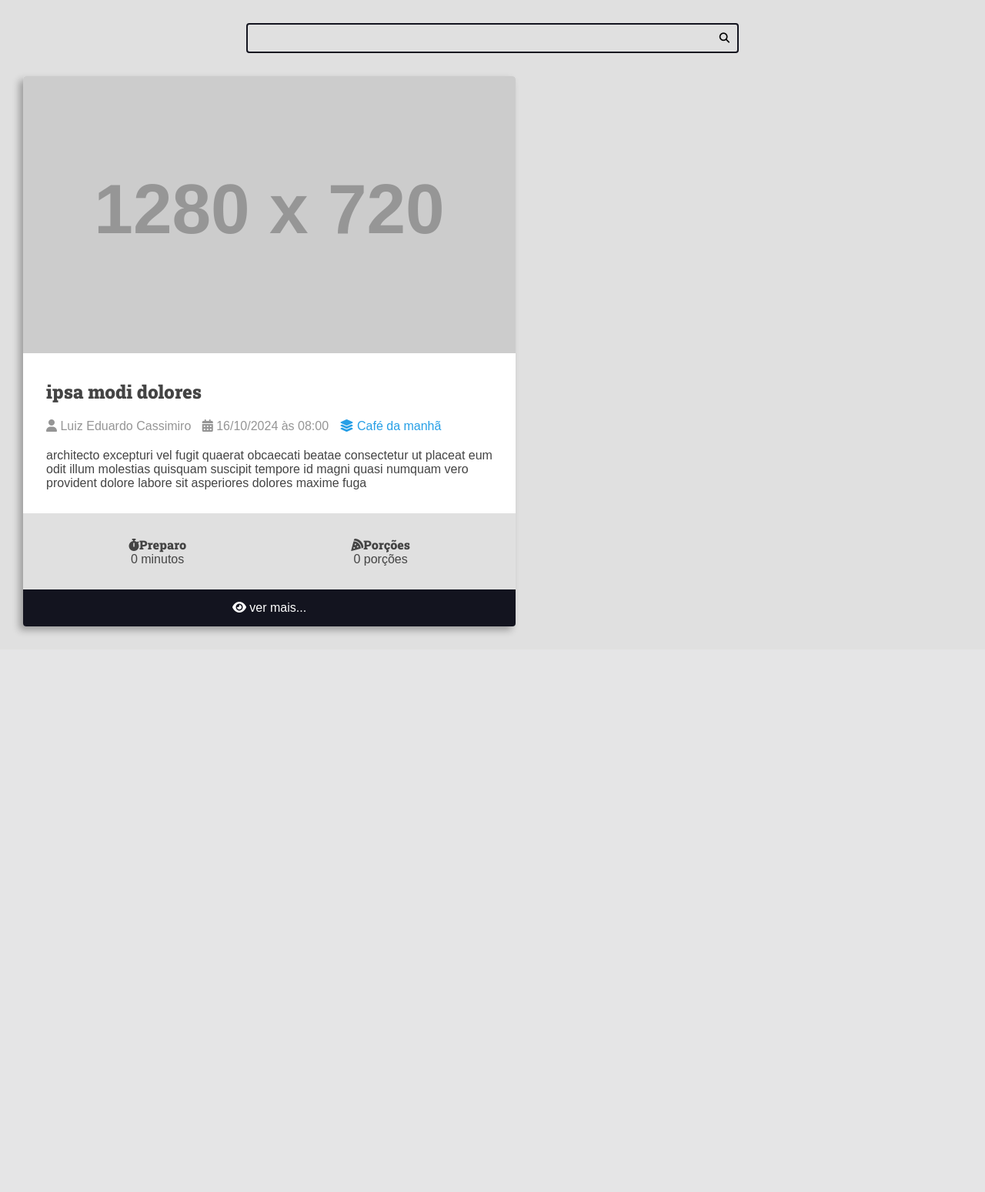
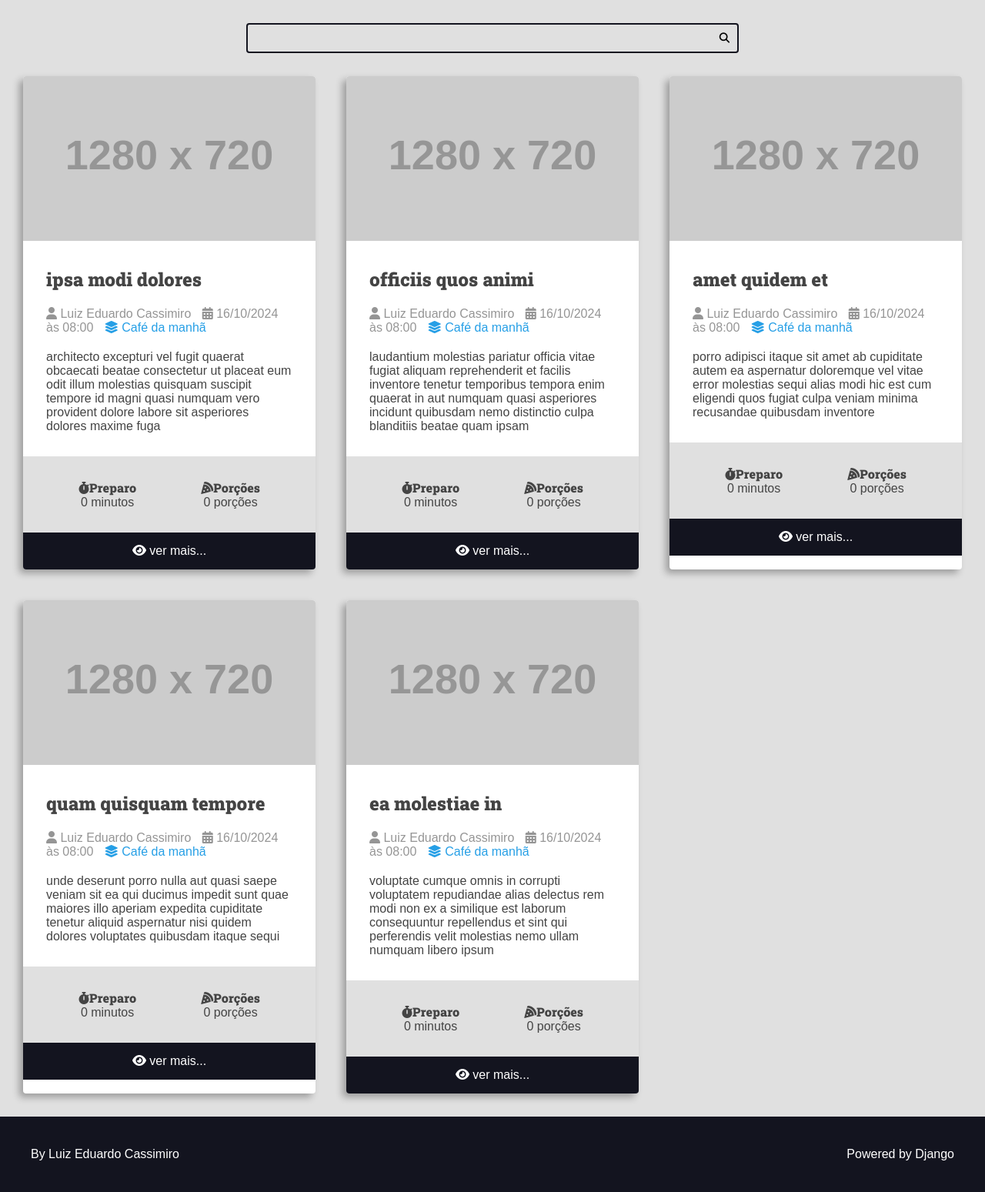
Before and after one commit to LuizEduardo-service/projeto1, a Django app: page / in a window 1280 px wide. Shown: the part 140-1689 px from the top of the page at 77% size. Before the commit the page ends 965 px from the top, so only its background shows below. Run offline with Django 5.2, Linux system fonts and the light colour scheme; grey boxes labelled with a size stand in for pictures from a placeholder-image service; some libraries are stand-ins or nearby versions.

Commit message:
feat:criando footer e separando recipe

```diff
--- /dev/null
+++ b/recipes/templates/recipes/partials/footer.html
@@ -0,0 +1,8 @@
+<footer class="main-footer">
+  <div class="developer">
+    <a href="" target="_blank" rel="noreferrer noopener">By Luiz Eduardo Cassimiro</a>
+  </div>
+  <div class="powered">
+    <a href="" target="_blank" rel="noreferrer noopener">Powered by Django</a>
+  </div>
+</footer>
--- a/recipes/templates/recipes/partials/head.html
+++ b/recipes/templates/recipes/partials/head.html
@@ -239,5 +239,22 @@
         .recipe-footer a:hover{
             filter: brightness(2);
         }
+
+        .main-footer {
+            display: flex;
+            align-items: center;
+            justify-content: space-between;
+            background: var(--color-primary-dark);
+            color: var(--color-white);
+            padding: var(--spacing-gutter-large);
+        }
+        .main-footer a {
+            color: var(--color-white);
+            text-decoration: none;
+            transition: all 300ms ease-in-out;
+        }
+        .main-footer a:hover {
+            filter: brightness(.8);
+        }
     </style>
 </head>
--- /dev/null
+++ b/recipes/templates/recipes/partials/recipe.html
@@ -0,0 +1,54 @@
+            <div class=" recipe recipe-list-item">
+                <div class="recipe-list-cover">
+                    <img src="https://placehold.co/1280x720/000000/FFF" alt="temporario">
+                </div>
+                 <div class="recipe-title-container">
+                    <h2 class="recipe-title">
+                        {% lorem 3 w random %}
+                    </h2>
+                 </div>
+
+                 <div class="recipe-author">
+                    <span class="recipe-author-item">
+                        <i class="fas fa-user"></i>
+                        Luiz Eduardo Cassimiro
+
+                    </span>
+                    <span class="recipe-author-item">
+                        <i class="fas fa-calendar-alt"></i>
+                        16/10/2024 às 08:00
+                    </span>
+                    <span class="recipe-author-item">
+                        <a href="/recipes/category/cafe-da-manha">
+                            <i class="fas fa-layer-group"></i>
+                            <span>Café da manhã</span>
+                        </a>
+                    </span>
+                 </div>
+
+                 <div class="recipe-content">
+                    <p>{% lorem 30 w random %}</p>
+                 </div>
+
+                 <div class="recipe-meta-container">
+                    <div class="recipe-meta recipe-preparation">
+                        <h3 class="recipe-meta-title"><i class="fas fa-stopwatch"></i>Preparo</h3>
+                        <div class="recipe-meta-text">
+                            0 minutos
+                        </div>
+                    </div>
+                    <div class="recipe-meta recipe-servings">
+                         <h3 class="recipe-meta-title"><i class="fas fa-pizza-slice"></i>Porções</h3>
+                         <div class="recipe-meta-text">
+                            0 porções
+                         </div>
+                     </div>
+                    </div>
+                    <footer class="recipe-footer">
+                       <a href="" class="recipe-reade-more button button-dark button-full-width">
+                           <i class="fas fa-eye"></i>
+                           <span>ver mais...</span>
+                       </a>
+                    </footer>
+
+            </div>
```
Also changed, not shown: recipes/templates/recipes/pages/home.html (+6 -53 lines).
